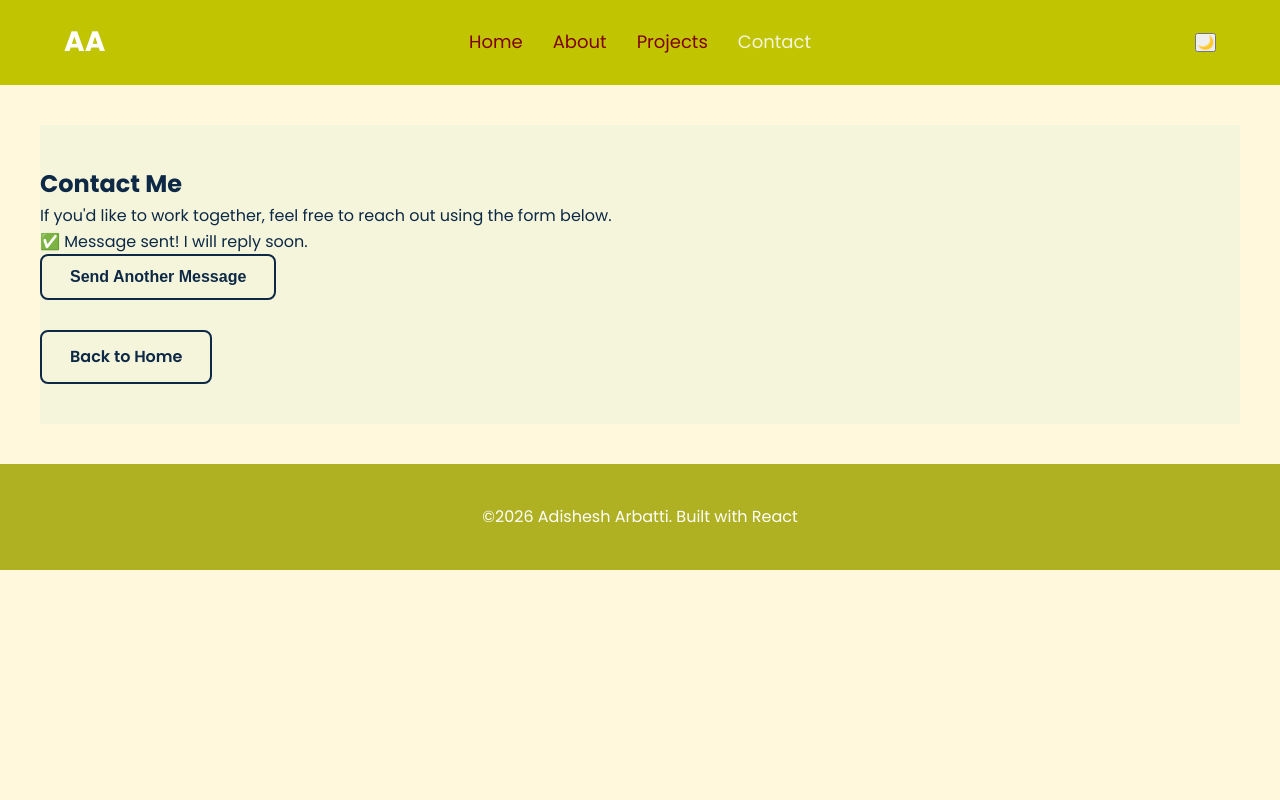
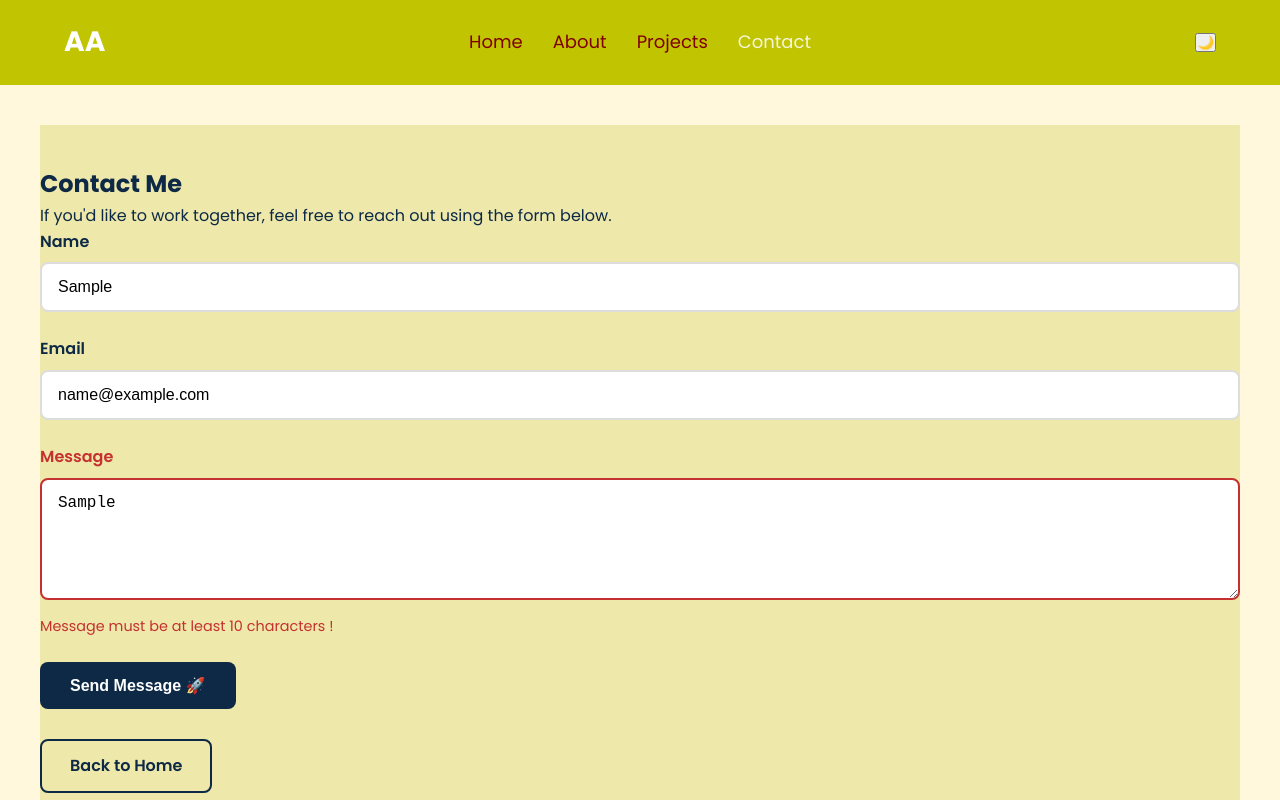
Before and after one commit to adishesharbatti-boop/portfolio_website_Adishesh, a React (Vite) app in the folder vite-project/: page /contact in a window 1280 px wide. Both pictures are taken after typing "Sample", "name@example.com", "Sample" into the empty fields and a click on the button "Send Message 🚀". Shown: the top 800 px of the page. Built offline with nearby package versions, Linux system fonts and the light colour scheme.

Commit message:
day 14 final chnge

```diff
--- a/vite-project/src/components/ContactForm/contactform.css
+++ b/vite-project/src/components/ContactForm/contactform.css
@@ -1,37 +1,54 @@
-/* CONTACT FORM */
-.contact-section {
-    background-color: var(--accent);
+/* === CONTACT FORM === */
+.contact-section{
+    background: var(--light);
 }
 
-.contact-form, #contact-form {
-    max-width: 600px;
-    margin: 0 auto;
+.form-group{
+    margin-bottom: 24px;
 }
 
-.form-group {
-    margin-bottom: 20px;
-}
-
-.form-group label {
+.form-group label{
     display: block;
     margin-bottom: 8px;
     font-weight: 600;
+    color: var(--text);
 }
 
 .form-group input,
 .form-group textarea,
-.form-select {
+.form-select{
     width: 100%;
-    padding: 12px;
-    border: 1px solid var(--text);
-    border-radius: 5px;
+    padding: 14px 16px;
+    border: 2px solid #DDD;
+    border-radius: 8px;
     font-size: 1rem;
+    transition: border-color 0.3s, box-shadow 0.3s;
+}
+.form-group.invalid label {
+    color: #c53030;
+}
+
+.form-group.invalid input,
+.form-group.invalid textarea {
+    border-color: #c53030;
 }
 
 .form-group input:focus,
 .form-group textarea:focus,
-.form-select:focus {
+.form-group .form-select:focus{
+    border-color: var(--text);
     outline: none;
-    border-color: var(--primary);
-    box-shadow: 0 0 5px var(--primary);
+    box-shadow: 0 0 0 3px rgba(27, 79, 114, 0.2);
 }
+
+.form-error {
+    margin-top: 8px;
+    color: #c53030;
+    font-size: 0.9rem;
+}
+
+.form-success {
+    margin-top: 18px;
+    color: #1d6a20;
+    font-weight: 600;
+}
--- a/vite-project/src/components/ContactForm/contactform.jsx
+++ b/vite-project/src/components/ContactForm/contactform.jsx
@@ -1,89 +1,98 @@
-import React, { useState } from 'react';
-import './contactform.css';
+import React, { useState } from 'react'
+import './contactform.css'
 
 function ContactForm() {
-  // 1. Group multiple inputs into one state object
     const [fields, setFields] = useState({ name: '', email: '', message: '' });
+    const [errors, setErrors] = useState({});
     const [status, setStatus] = useState('idle'); // 'idle', 'sending', or 'success'
 
-  // 2. Single handler function for all inputs
     function handleChange(event) {
         const { name, value } = event.target;
         setFields(prev => ({ ...prev, [name]: value }));
+        setErrors(prev => ({ ...prev, [name]: '' }));
     }
 
-  // 3. Handle form submission
+    function validateForm() {
+        const newErrors = {};
+
+        if (!fields.name.trim()) {
+            newErrors.name = 'Name is required !';
+        }
+
+        if (!fields.email.includes('@')) {
+            newErrors.email = 'Enter a valid email !';
+        }
+
+        if (fields.message.trim().length < 10) {
+            newErrors.message = 'Message must be at least 10 characters !';
+        }
+
+        setErrors(newErrors);
+        return Object.keys(newErrors).length === 0;
+    }
+
     async function handleSubmit(event) {
         event.preventDefault();
-    setStatus('sending');
 
-    // Fake API call
-    await new Promise(resolve => setTimeout(resolve, 2000));
-    setStatus('success');
+        if (!validateForm()) {
+            return;
         }
 
-  // Optional: Allow resetting the form to send another message
-  function handleReset() {
+        setStatus('sending');
+        await new Promise(resolve => setTimeout(resolve, 3000));
+
+        setStatus('success');
         setFields({ name: '', email: '', message: '' });
+
+        setTimeout(() => {
             setStatus('idle');
-  }
-
-  if (status === 'success') {
-    return (
-      <div className="success-msg">
-        <p>✅ Message sent! I will reply soon.</p>
-        <button type="button" onClick={handleReset} className="btn btn-secondary">
-          Send Another Message
-        </button>
-      </div>
-    );
+        }, 3000);
     }
 
     return (
       <div>
-      <form onSubmit={handleSubmit} className="contact-form">
-        <div className="form-group">
-          <label htmlFor="name">Name</label>
+        <form onSubmit={handleSubmit} className='contact-form' noValidate>
+          <div className={"form-group" + (errors.name ? ' invalid' : '')}>
+              <label>Name</label>
               <input
-            id="name"
-            name="name"
-            type="text"
-            required
-            value={fields.name} // FIXED: was fields.value
+                name='name'
+                type='text'
+                value={fields.name}
                 onChange={handleChange}
               />
+              {errors.name && <p className='form-error'>{errors.name}</p>}
           </div>
-
-        <div className="form-group">
-          <label htmlFor="email">Email</label>
+          <div className={"form-group" + (errors.email ? ' invalid' : '')}>
+              <label>Email</label>
               <input
-            id="email"
-            name="email"
-            type="email"
-            required
+                name='email'
+                type='email'
                 value={fields.email}
                 onChange={handleChange}
               />
+              {errors.email && <p className='form-error'>{errors.email}</p>}
           </div>
-
-        <div className="form-group">
-          <label htmlFor="message">Message</label>
+          <div className={"form-group" + (errors.message ? ' invalid' : '')}>
+              <label>Message</label>
               <textarea
-            id="message"
-            name="message"
-            rows="5"
-            required
+                name='message'
+                rows='5'
                 value={fields.message}
                 onChange={handleChange}
               />
+              {errors.message && <p className='form-error'>{errors.message}</p>}
           </div>
-
           <button type="submit" disabled={status === 'sending'} className="btn btn-primary">
-          {status === 'sending' ? 'Sending...' : 'Send Message 🚀'}
+              {status === 'sending'
+                ? 'Sending...'
+                : status === 'success'
+                ? '✅ Message Sent !'
+                : 'Send Message 🚀'}
           </button>
+          {status === 'success' && <p className='form-success'>Your message has been sent.</p>}
         </form>
       </div>
-  );
+    )
 }
 
-export default ContactForm;
+export default ContactForm
```
Lines whose indentation alone changed are shown as unchanged.
